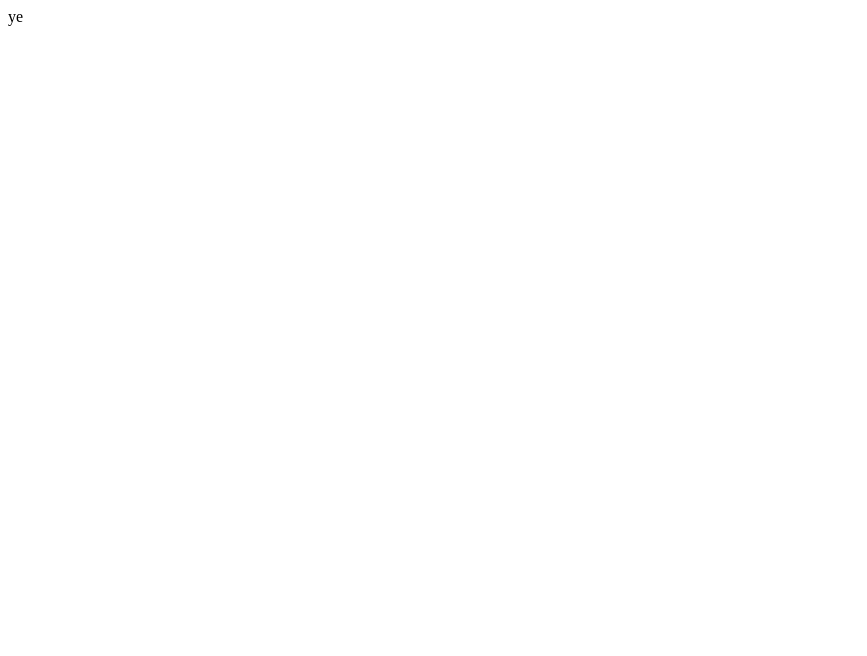
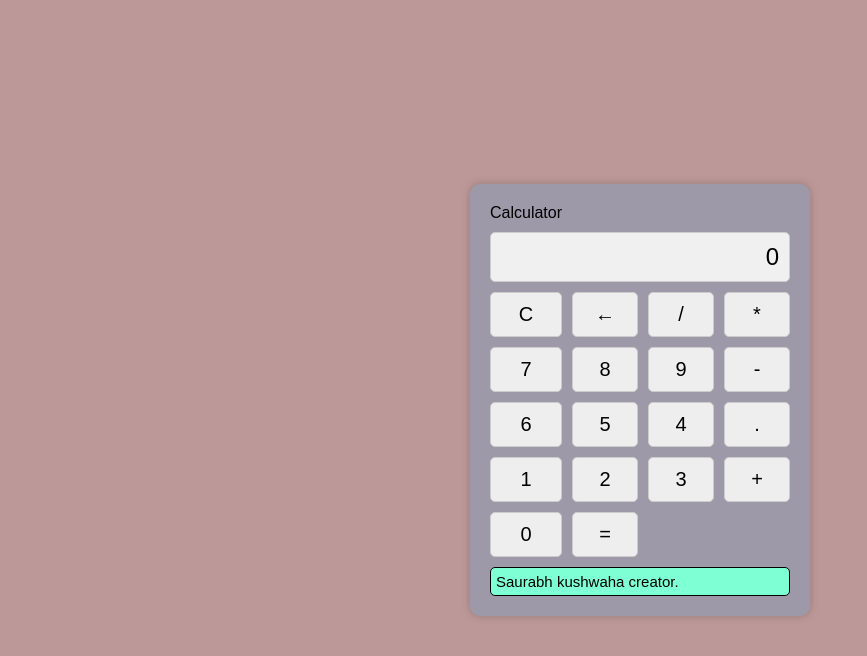
Before and after one commit to Saurabhkumarkushwaha/basic_calculator, a plain HTML site: page index.html in a window 1280 px wide. Shown: the whole page, without its empty margins (0-867 px from the left). Drawn offline with Linux system fonts and the light colour scheme.

Commit message:
Add files via upload

```diff
--- /dev/null
+++ b/index.css
@@ -0,0 +1,59 @@
+body {
+    display: flex;
+    justify-content: center;
+    align-items: center;
+    height: 100vh;
+    margin: 0;
+    background-color: #bd9898;
+    font-family: Arial, sans-serif;
+  }
+
+  .calculator {
+    display: grid;
+    grid-template-columns: repeat(4, 1fr);
+    grid-gap: 10px;
+    max-width: 300px;
+    padding: 20px;
+    background-color: #9d99a8;
+    border-radius: 10px;
+    box-shadow: 0 0 10px rgba(0, 0, 0, 0.2);
+  }
+
+  .display {
+    grid-column: 1 / -1;
+    text-align: right;
+    padding: 10px;
+    font-size: 24px;
+    background-color: #f0f0f0;
+    border: 1px solid #ccc;
+    border-radius: 5px;
+  }
+
+  .display2 {
+    grid-column: 1 / -1;
+    text-align: left;
+    padding: 5px;
+    font-size: 15px;
+    background-color: aquamarine;
+    border: 1px solid black;
+    border-radius: 5px;
+  }
+
+  .btn {
+    padding: 10px;
+    font-size: 20px;
+    text-align: center;
+    background-color: #eee;
+    border: 1px solid #ccc;
+    border-radius: 5px;
+    cursor: pointer;
+    transition: background-color 0.3s;
+  }
+
+  .btn:hover {
+    background-color: #ddd;
+  }
+
+  .about {
+    text-align: center;
+  }
--- a/index.html
+++ b/index.html
@@ -1 +1,39 @@
-ye
+
+<!DOCTYPE html>
+<html lang="en">
+  <head>
+    <meta charset="UTF-8" />
+    <meta name="viewport" content="width=device-width, initial-scale=1.0" />
+    <link rel="stylesheet" href="index.css" />
+    <title>Basic Calculator</title>
+  </head>
+  <body>
+    <div class="calculator">
+      <div class="boxer" id="boxer">Calculator</div>
+      <div class="display" id="display">0</div>
+      <button class="btn" id="clear">C</button>
+      <button class="btn" id="backspace">←</button>
+      <button class="btn" id="divide">/</button>
+      <button class="btn" id="multiply">*</button>
+      <button class="btn" id="7">7</button>
+      <button class="btn" id="8">8</button>
+      <button class="btn" id="9">9</button>
+      <button class="btn" id="subtract">-</button>
+      <button class="btn" id="6">6</button>
+      <button class="btn" id="5">5</button>
+      <button class="btn" id="4">4</button>
+      <button class="btn" id="decimal">.</button>
+      <button class="btn" id="1">1</button>
+      <button class="btn" id="2">2</button>
+      <button class="btn" id="3">3</button>
+      <button class="btn" id="add">+</button>
+      <button class="btn" id="0">0</button>
+      <button class="btn" id="equals">=</button>
+
+      <div class="display2" id="display2">
+        Saurabh kushwaha creator.
+      </div>
+    </div>
+    <script src="index.js"></script>
+  </body>
+</html>
--- /dev/null
+++ b/index.js
@@ -0,0 +1,100 @@
+document.addEventListener("DOMContentLoaded", function () {
+    const display = document.getElementById("display");
+    let currentInput = "0";
+    let currentOperator = "";
+    let prevInput = "";
+
+    function updateDisplay() {
+      display.textContent = currentInput;
+    }
+
+    function handleDigitClick(digit) {
+      if (
+        currentInput === "0" ||
+        currentInput === "Infinity" ||
+        currentInput === "-Infinity"
+      ) {
+        currentInput = digit;
+      } else {
+        currentInput += digit;
+      }
+      updateDisplay();
+    }
+
+    function handleOperatorClick(operator) {
+      prevInput = currentInput;
+      currentInput = "0";
+      currentOperator = operator;
+    }
+
+    function handleEqualsClick() {
+      const prev = parseFloat(prevInput);
+      const current = parseFloat(currentInput);
+
+      switch (currentOperator) {
+        case "+":
+          currentInput = prev + current;
+          break;
+        case "-":
+          currentInput = prev - current;
+          break;
+        case "*":
+          currentInput = prev * current;
+          break;
+        case "/":
+          currentInput = prev / current;
+          break;
+      }
+
+      currentOperator = "";
+      prevInput = "";
+      updateDisplay();
+    }
+
+    function clear() {
+      currentInput = "0";
+      currentOperator = "";
+      prevInput = "";
+      updateDisplay();
+    }
+
+    for (let i = 0; i <= 9; i++) {
+      document.getElementById(i.toString()).addEventListener("click", () => {
+        handleDigitClick(i.toString());
+      });
+    }
+
+    document
+      .getElementById("add")
+      .addEventListener("click", () => handleOperatorClick("+"));
+    document
+      .getElementById("subtract")
+      .addEventListener("click", () => handleOperatorClick("-"));
+    document
+      .getElementById("multiply")
+      .addEventListener("click", () => handleOperatorClick("*"));
+    document
+      .getElementById("divide")
+      .addEventListener("click", () => handleOperatorClick("/"));
+    document.getElementById("decimal").addEventListener("click", () => {
+      if (!currentInput.includes(".")) {
+        currentInput += ".";
+        updateDisplay();
+      }
+    });
+
+    document
+      .getElementById("equals")
+      .addEventListener("click", handleEqualsClick);
+    document.getElementById("clear").addEventListener("click", clear);
+
+    document.getElementById("backspace").addEventListener("click", () => {
+      currentInput = currentInput.slice(0, -1);
+      if (currentInput === "") {
+        currentInput = "0";
+      }
+      updateDisplay();
+    });
+
+    updateDisplay();
+  });
```
